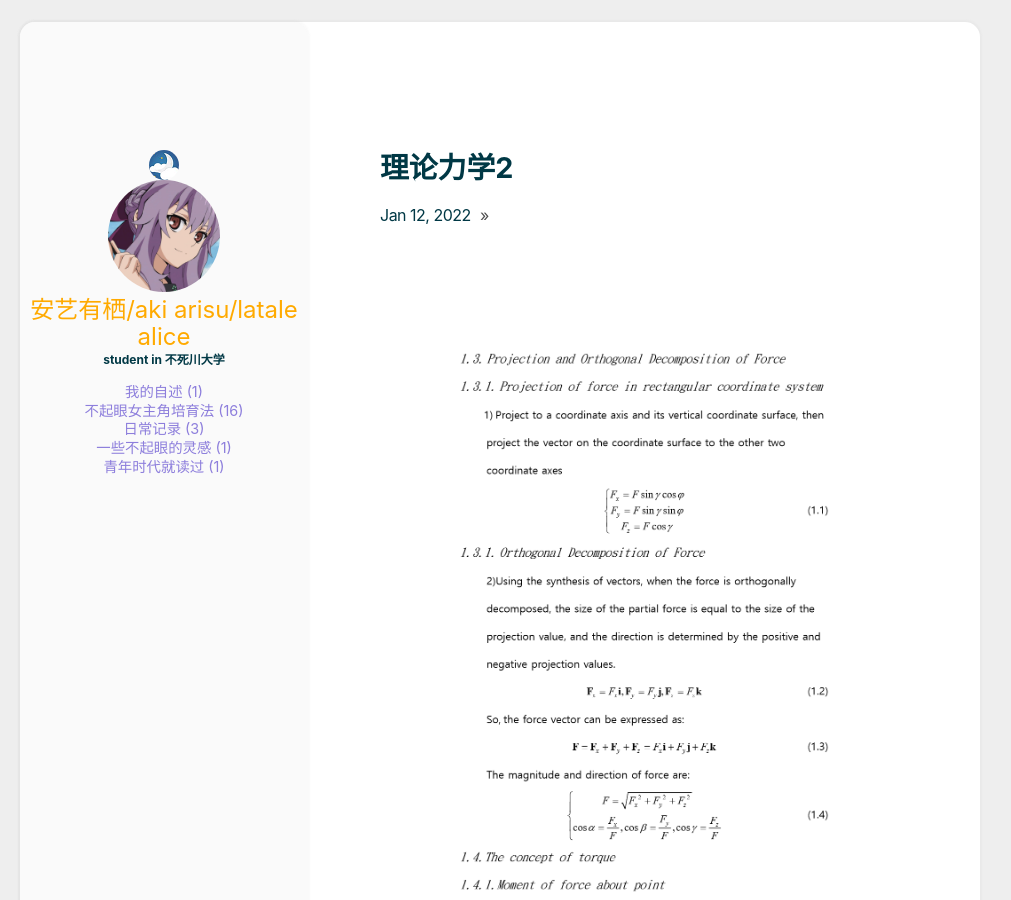
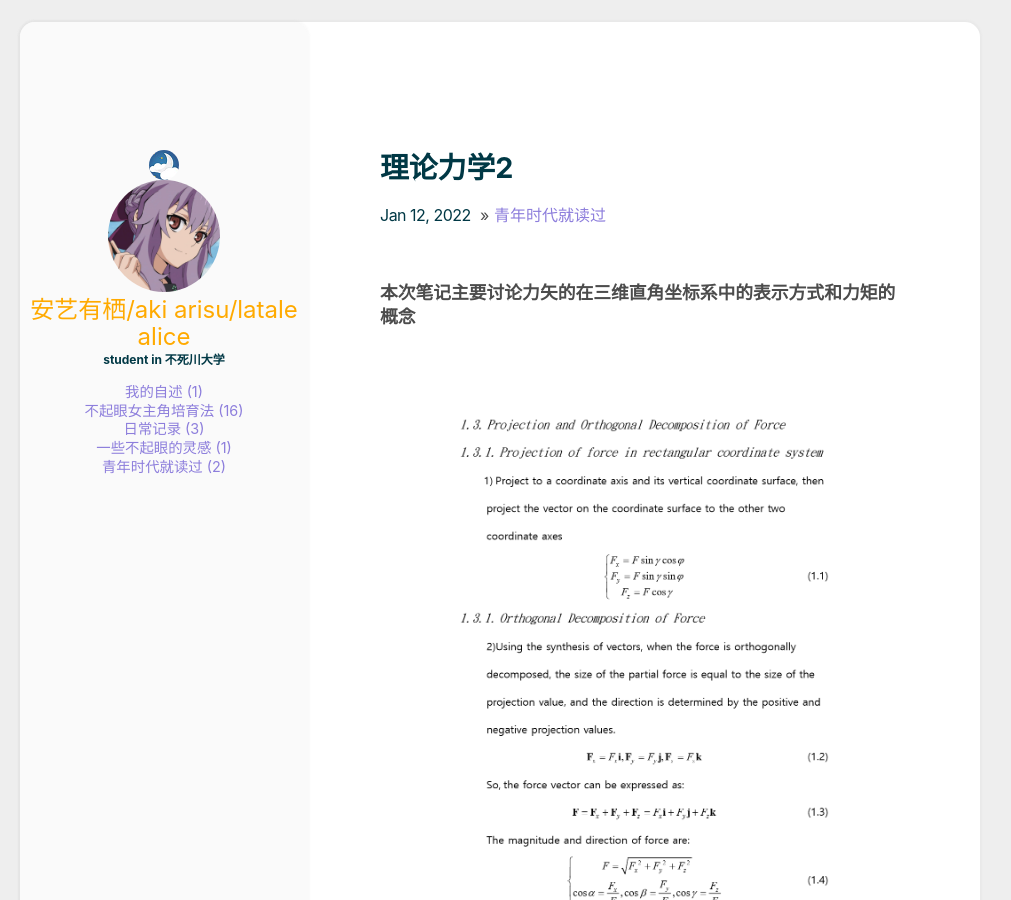
Before and after one commit to latalealice/latalealice.github.io, a Jekyll site: the page built from _posts/2022-01-12-理论力学2.md, in a window 1280 px wide and 900 px high. Shown: the whole window, without its empty margins (140-1151 px from the left). Built offline with Jekyll 4.4.1, drawn with Linux system fonts in a browser that asks for light colours.

Commit message:
Update 2022-01-12-理论力学2.md

```diff
--- a/_posts/2022-01-12-理论力学2.md
+++ b/_posts/2022-01-12-理论力学2.md
@@ -1,3 +1,9 @@
+---
+layout: post
+category: 青年时代就读过
+title: 理论力学2
+---
+### 本次笔记主要讨论力矢的在三维直角坐标系中的表示方式和力矩的概念
 ![page4](/assets/theo/page4.png "mechanics")
 ![page5](/assets/theo/page5.png "mechanics")
 ![page6](/assets/theo/page6.png "mechanics")
```
